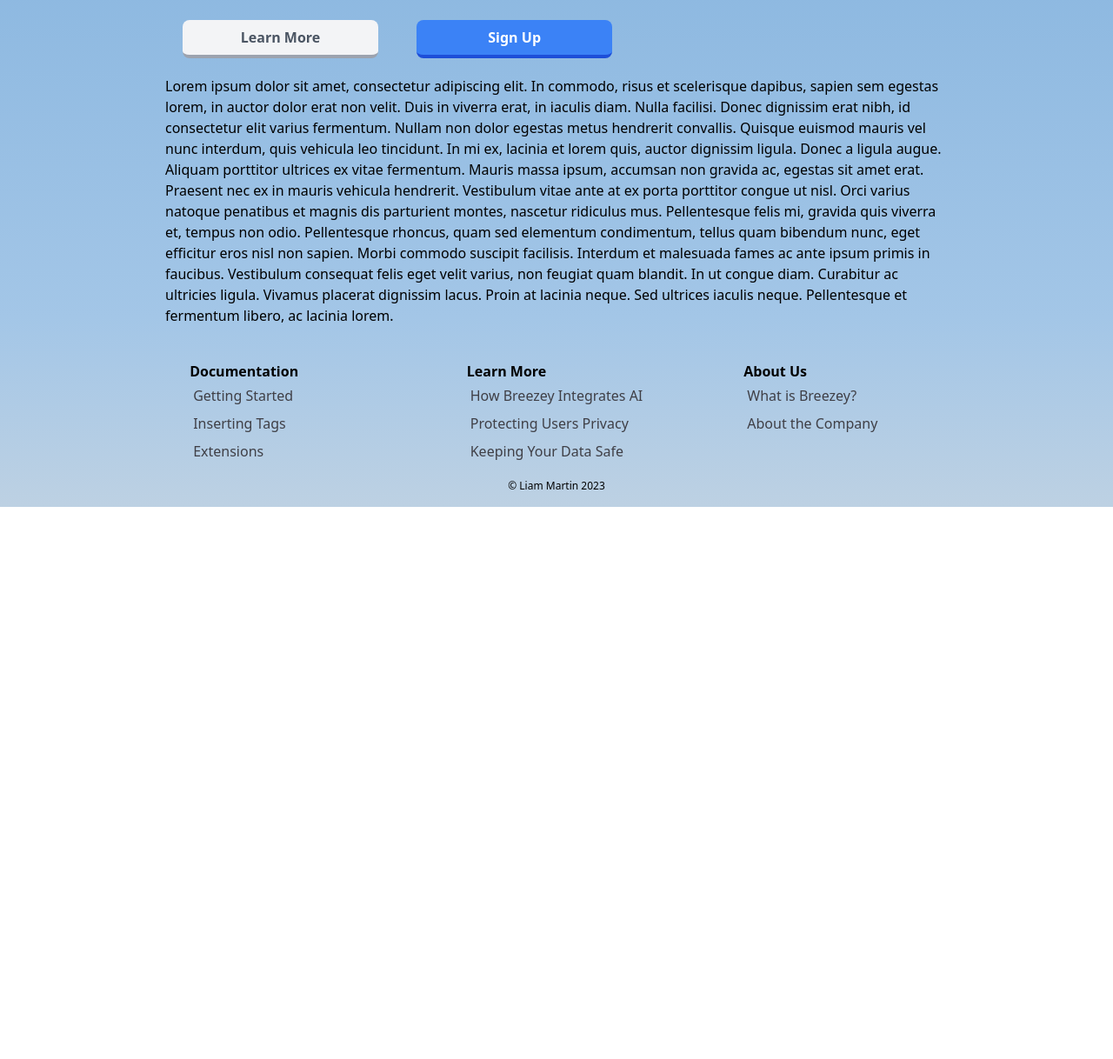
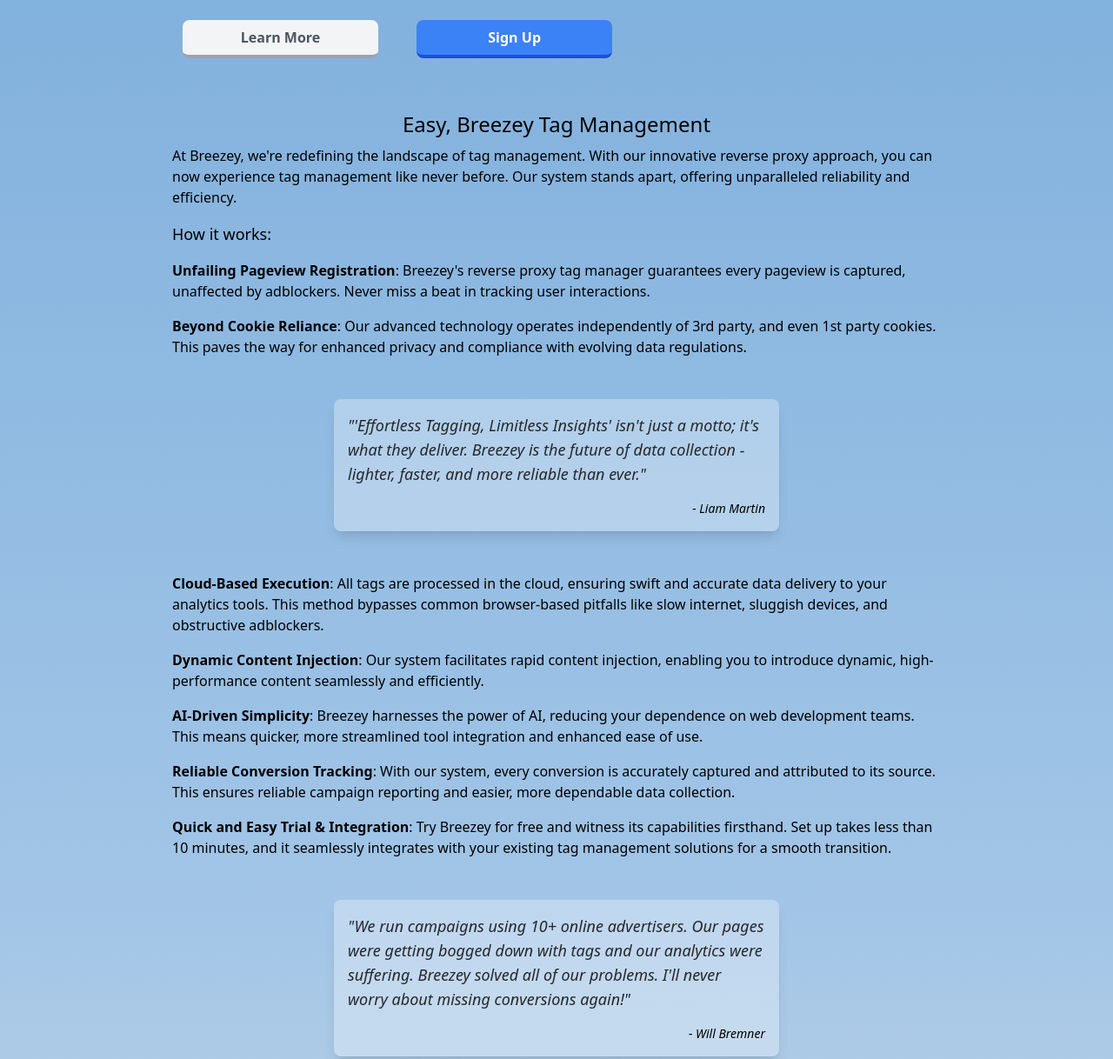
Before and after one commit to yhorian/breezey.cloud, an Astro site: page / in a window 1280 px wide. Shown: the part 509-1727 px from the top of the page at 87% size. Before the commit the page ends 1092 px from the top, so only its background shows below. Built offline with nearby package versions, Linux system fonts and the light colour scheme; Astro itself is replaced by a stand-in of ours.

Commit message:
Copy updates

```diff
--- a/src/layouts/Layout.astro
+++ b/src/layouts/Layout.astro
@@ -27,7 +27,7 @@ const { title } = Astro.props;
 		<script defer src="/js/alpine.min.js"></script>
 		<script defer src="/js/htmx.min.js"></script>
 		<meta name="viewport" content="width=device-width" />
-		<link rel="icon" type="image/png" href="images/favicon.png" />
+		<link rel="icon" type="image/png" href="/images/favicon.png" />
 		<title>{title}</title>
 	</head>
 	<body :class="{'body-bg': !darkMode, 'dark-body-bg': darkMode }">
--- a/src/pages/index.astro
+++ b/src/pages/index.astro
@@ -7,9 +7,13 @@ import Footer from "../components/Footer.astro";
 <Layout title="Easier, breezier data - Breezey">
   <Nav />
   <main class="content-grid">
-    <h1 class="content text-zinc-800 dark:text-gray-100 m-5">Easy Breezey Data</h1>
-    <div class="cloud-container"
-    :class="{'cloud-container': !darkMode, 'cloud-container-dark': darkMode }">
+    <h1 class="content text-zinc-800 dark:text-gray-100 m-5">
+      Easy Breezey Data
+    </h1>
+    <div
+      class="cloud-container"
+      :class="{'cloud-container': !darkMode, 'cloud-container-dark': darkMode }"
+    >
       <div id="cloud-intro"></div>
     </div>
     <h2 class="content text-slate-700 dark:text-gray-200 m-5">
@@ -32,27 +36,74 @@ import Footer from "../components/Footer.astro";
       </button>
     </section>
 
-    <div class="content">
-      Lorem ipsum dolor sit amet, consectetur adipiscing elit. In commodo, risus
-      et scelerisque dapibus, sapien sem egestas lorem, in auctor dolor erat non
-      velit. Duis in viverra erat, in iaculis diam. Nulla facilisi. Donec
-      dignissim erat nibh, id consectetur elit varius fermentum. Nullam non
-      dolor egestas metus hendrerit convallis. Quisque euismod mauris vel nunc
-      interdum, quis vehicula leo tincidunt. In mi ex, lacinia et lorem quis,
-      auctor dignissim ligula. Donec a ligula augue. Aliquam porttitor ultrices
-      ex vitae fermentum. Mauris massa ipsum, accumsan non gravida ac, egestas
-      sit amet erat. Praesent nec ex in mauris vehicula hendrerit. Vestibulum
-      vitae ante at ex porta porttitor congue ut nisl. Orci varius natoque
-      penatibus et magnis dis parturient montes, nascetur ridiculus mus.
-      Pellentesque felis mi, gravida quis viverra et, tempus non odio.
-      Pellentesque rhoncus, quam sed elementum condimentum, tellus quam bibendum
-      nunc, eget efficitur eros nisl non sapien. Morbi commodo suscipit
-      facilisis. Interdum et malesuada fames ac ante ipsum primis in faucibus.
-      Vestibulum consequat felis eget velit varius, non feugiat quam blandit. In
-      ut congue diam. Curabitur ac ultricies ligula. Vivamus placerat dignissim
-      lacus. Proin at lacinia neque. Sed ultrices iaculis neque. Pellentesque et
-      fermentum libero, ac lacinia lorem.
+    <section class="mt-10">
+      <h4 class="text-2xl text-center">Easy, Breezey Tag Management</h4>
+
+      <p class="p-2">
+        At Breezey, we're redefining the landscape of tag management. With our
+        innovative reverse proxy approach, you can now experience tag management
+        like never before. Our system stands apart, offering unparalleled
+        reliability and efficiency.
+      </p><h5 class="p-2">How it works:</h5>
+
+      <ul>
+        <li class="p-2">
+          <strong>Unfailing Pageview Registration</strong>: Breezey's reverse
+          proxy tag manager guarantees every pageview is captured, unaffected by
+          adblockers. Never miss a beat in tracking user interactions.
+        </li>
+        <li class="p-2">
+          <strong>Beyond Cookie Reliance</strong>: Our advanced technology
+          operates independently of 3rd party, and even 1st party cookies. This
+          paves the way for enhanced privacy and compliance with evolving data
+          regulations.
+        </li>
+
+      <div class="max-w-lg my-10 mx-auto p-4 bg-white bg-opacity-30 shadow-lg rounded-lg">
+        <blockquote class="italic text-zinc-800 text-lg">
+            "'Effortless Tagging, Limitless Insights' isn't just a motto; it's
+            what they deliver. Breezey is the future of data collection -
+            lighter, faster, and more reliable than ever."
+        </blockquote>
+        <cite class="block text-right text-sm text-black mt-4">- Liam Martin</cite>
     </div>
+        <li class="p-2">
+          <strong>Cloud-Based Execution</strong>: All tags are processed in the
+          cloud, ensuring swift and accurate data delivery to your analytics
+          tools. This method bypasses common browser-based pitfalls like slow
+          internet, sluggish devices, and obstructive adblockers.
+        </li>
+        <li class="p-2">
+          <strong>Dynamic Content Injection</strong>: Our system facilitates
+          rapid content injection, enabling you to introduce dynamic,
+          high-performance content seamlessly and efficiently.
+        </li>
+        <li class="p-2">
+          <strong>AI-Driven Simplicity</strong>: Breezey harnesses the power of
+          AI, reducing your dependence on web development teams. This means
+          quicker, more streamlined tool integration and enhanced ease of use.
+        </li>
+        <li class="p-2">
+          <strong>Reliable Conversion Tracking</strong>: With our system, every
+          conversion is accurately captured and attributed to its source. This
+          ensures reliable campaign reporting and easier, more dependable data
+          collection.
+        </li>
+        <li class="p-2">
+          <strong>Quick and Easy Trial & Integration</strong>: Try Breezey for
+          free and witness its capabilities firsthand. Set up takes less than 10
+          minutes, and it seamlessly integrates with your existing tag
+          management solutions for a smooth transition.
+        </li>
+      </ul>
+
+      <div class="max-w-lg my-10 mx-auto p-4 bg-white bg-opacity-30 shadow-lg rounded-lg">
+        <blockquote class="italic text-zinc-800 text-lg">
+            "We run campaigns using 10+ online advertisers. Our pages were getting bogged down with tags and our analytics were suffering. Breezey solved all of our problems. I'll never worry about missing conversions again!"
+        </blockquote>
+        <cite class="block text-right text-sm text-black mt-4">- Will Bremner</cite>
+    </div>
+    </section>
   </main>
   <Footer />
 </Layout>
```
Lines whose indentation alone changed are shown as unchanged.
